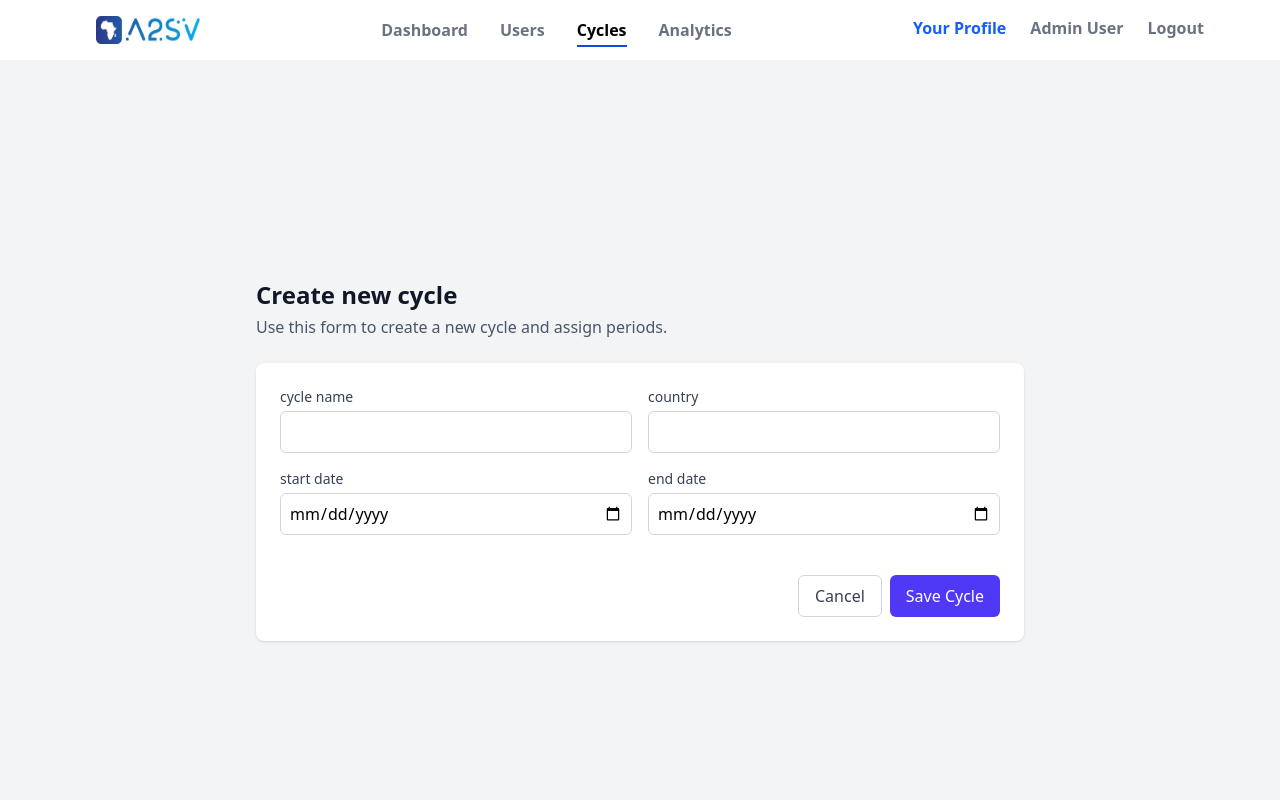
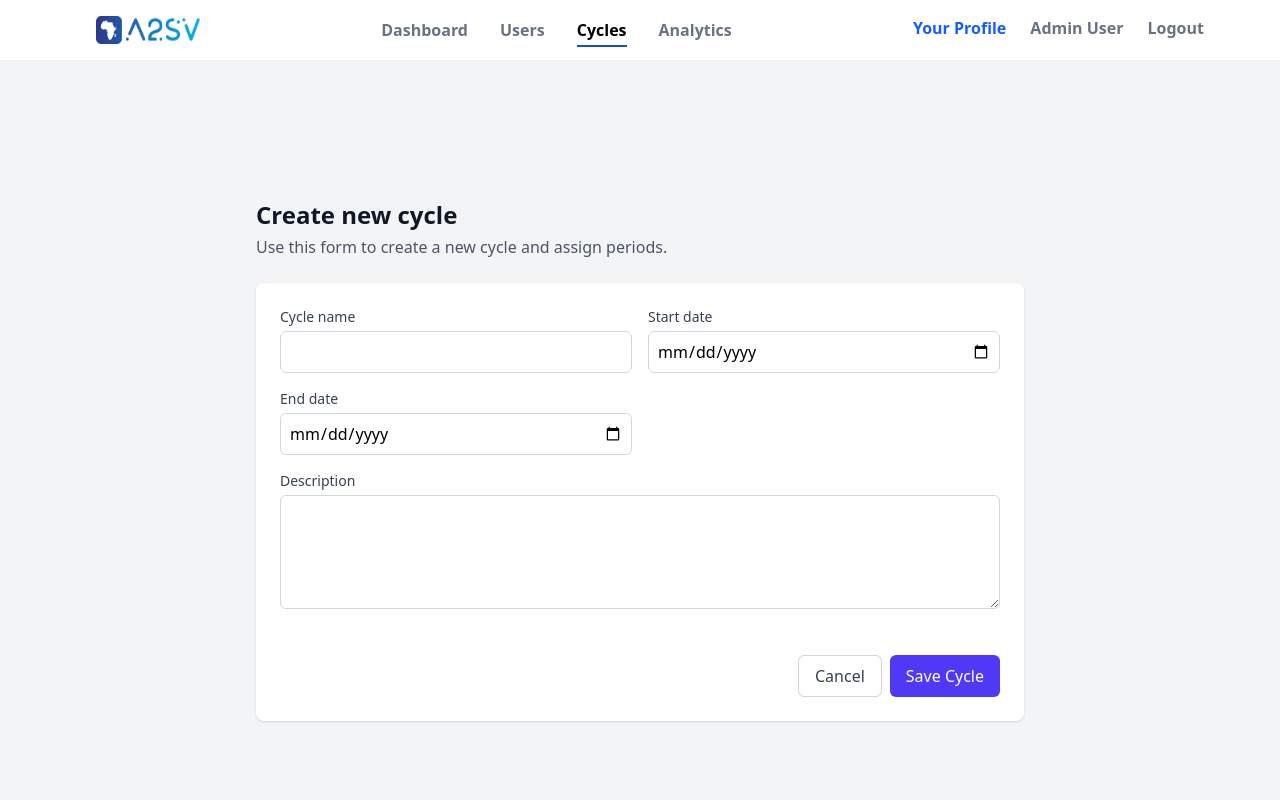
Before and after one commit to sidocoder/a2sv-starter--project-g69, a Next.js app: page /admin/admincycles/create in a window 1280 px wide. Shown: the top 800 px of the page. Built offline with nearby package versions, Linux system fonts and the light colour scheme.

Commit message:
updated creating application cycle and applicationcard

```diff
--- a/src/app/admin/admincycles/AdminCycle.tsx
+++ b/src/app/admin/admincycles/AdminCycle.tsx
@@ -8,6 +8,7 @@ import Footer from '../components/AdminFooter';
 interface ApplicationCycle {
   id: number;
   name: string;
+  description: string;
   start_date: string;
   end_date: string;
   is_active: boolean;
@@ -89,6 +90,7 @@ const ApplicationCycles: React.FC = () => {
                   key={cycle.id}
                   name={cycle.name}
                   start_date={cycle.start_date}
+                  description={cycle.description}
                   end_date={cycle.end_date}
                   status={cycle.is_active ? 'Active' : 'Closed'}
                 />
--- a/src/app/admin/admincycles/create/CreateCycle.tsx
+++ b/src/app/admin/admincycles/create/CreateCycle.tsx
@@ -1,4 +1,4 @@
-"use client";
+'use client'
 import React, { useState } from 'react';
 import Link from 'next/link';
 import Nav from '../../components/AdminNavbar';
@@ -7,24 +7,51 @@ import Footer from '../../components/AdminFooter';
 const CreateCycle = () => {
   const [formData, setFormData] = useState({
     cycleName: '',
-    country: '',
     startDate: '',
     endDate: '',
+    description: '',
   });
 
-  const handleChange = (e: React.ChangeEvent<HTMLInputElement>) => {
+  const handleChange = (e: React.ChangeEvent<HTMLInputElement | HTMLTextAreaElement>) => {
     const { name, value } = e.target;
     setFormData((prev) => ({ ...prev, [name]: value }));
   };
 
-  const handleSubmit = (e: React.FormEvent) => {
+  const handleSubmit = async (e: React.FormEvent) => {
     e.preventDefault();
-    console.log('Cycle created:', formData);
-    // Call your API here (POST request)
+
+    const payload = {
+      name: formData.cycleName,
+      start_date: formData.startDate,
+      end_date: formData.endDate,
+      description: formData.description,
+    };
+
+    try {
+      const response = await fetch('https://a2sv-application-platform-backend-team12.onrender.com/admin/cycles', {
+        method: 'POST',
+        headers: {
+          'Content-Type': 'application/json',
+        },
+        body: JSON.stringify(payload),
+      });
+
+      if (!response.ok) {
+        throw new Error('Failed to create cycle');
+      }
+
+      const data = await response.json();
+      console.log('Cycle created:', data);
+      alert('Cycle created successfully!');
+      // Optionally, redirect after success
+    } catch (error) {
+      console.error('Error creating cycle:', error);
+      alert('Error creating cycle, please try again.');
+    }
   };
 
   return (
-    <div className='bg-gray-100 min-h-screen'>
+    <div className="bg-gray-100 min-h-screen">
       <Nav />
       <div className="min-h-screen flex items-center justify-center bg-gray-100 px-4">
         <div className="max-w-3xl w-full">
@@ -34,7 +61,7 @@ const CreateCycle = () => {
             <div className="grid grid-cols-1 md:grid-cols-2 gap-4">
               <div>
                 <label htmlFor="cycleName" className="block text-sm font-medium text-gray-700 mb-1">
-                    cycle name
+                  Cycle name
                 </label>
                 <input
                   type="text"
@@ -43,24 +70,12 @@ const CreateCycle = () => {
                   value={formData.cycleName}
                   onChange={handleChange}
                   className="w-full border border-gray-300 rounded-md p-2"
-                  />
-                </div>
-                <div>
-                  <label htmlFor="country" className="block text-sm font-medium text-gray-700 mb-1">
-                    country
-                  </label>
-                  <input
-                    type="text"
-                    id="country"
-                    name="country"
-                    value={formData.country}
-                    onChange={handleChange}
-                    className="w-full border border-gray-300 rounded-md p-2"
+                  required
                 />
               </div>
               <div>
                 <label htmlFor="startDate" className="block text-sm font-medium text-gray-700 mb-1">
-                    start date
+                  Start date
                 </label>
                 <input
                   type="date"
@@ -69,11 +84,12 @@ const CreateCycle = () => {
                   value={formData.startDate}
                   onChange={handleChange}
                   className="w-full border border-gray-300 rounded-md p-2"
+                  required
                 />
               </div>
               <div>
                 <label htmlFor="endDate" className="block text-sm font-medium text-gray-700 mb-1">
-                    end date
+                  End date
                 </label>
                 <input
                   type="date"
@@ -82,6 +98,21 @@ const CreateCycle = () => {
                   value={formData.endDate}
                   onChange={handleChange}
                   className="w-full border border-gray-300 rounded-md p-2"
+                  required
+                />
+              </div>
+              <div className="md:col-span-2">
+                <label htmlFor="description" className="block text-sm font-medium text-gray-700 mb-1">
+                  Description
+                </label>
+                <textarea
+                  id="description"
+                  name="description"
+                  value={formData.description}
+                  onChange={handleChange}
+                  className="w-full border border-gray-300 rounded-md p-2"
+                  rows={4}
+                  required
                 />
               </div>
             </div>
--- a/src/app/admin/components/ApplicationCard.tsx
+++ b/src/app/admin/components/ApplicationCard.tsx
@@ -2,12 +2,13 @@ import React from 'react';
 
 interface ApplicationCardProps {
   name: string;
+  description : string;
   start_date: string;
   end_date: string;
   status: 'Active' | 'Closed';
 }
 
-const ApplicationCard: React.FC<ApplicationCardProps> = ({ name, status, start_date, end_date }) => {
+const ApplicationCard: React.FC<ApplicationCardProps> = ({ name, status, start_date, description, end_date }) => {
   const badgeStyle =
     status === 'Active'
       ? 'bg-green-100 text-green-800'
@@ -24,7 +25,7 @@ const ApplicationCard: React.FC<ApplicationCardProps> = ({ name, status, start_d
           {status === 'Active' ? 'Active' : 'Closed'}
         </span>
       </div>
-      <p className="text-sm text-gray-600 mb-2">{name}</p>
+      <p className="text-sm text-gray-600 mb-2">{description}</p>
       <p className="text-sm"><strong>start date:</strong> {start_date}</p>
       <p className="text-sm">
         <strong>Status:</strong>{' '}
```
Lines whose indentation alone changed are shown as unchanged.
